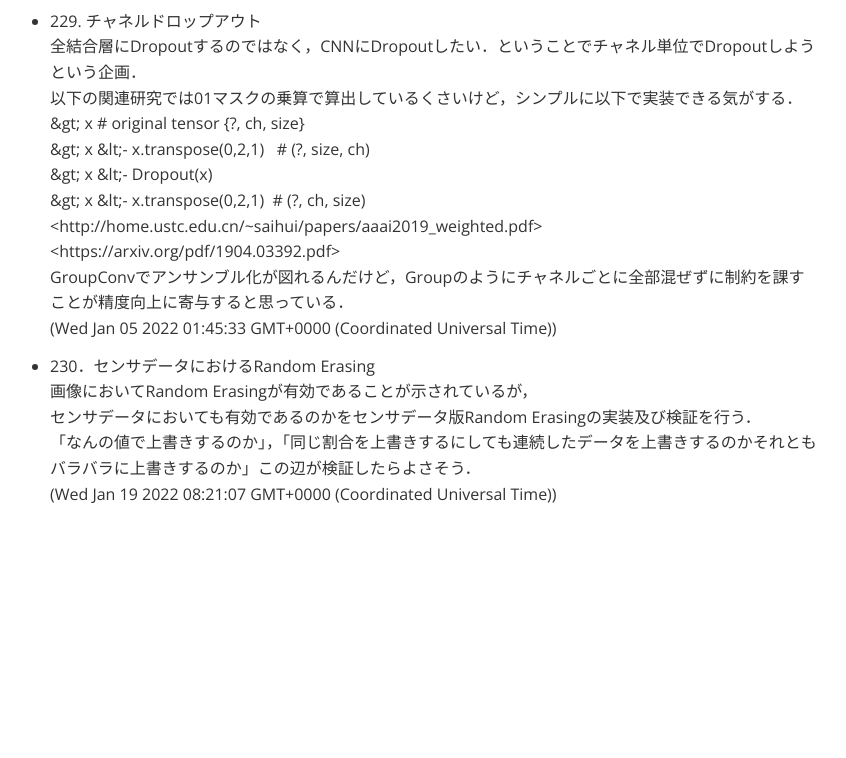
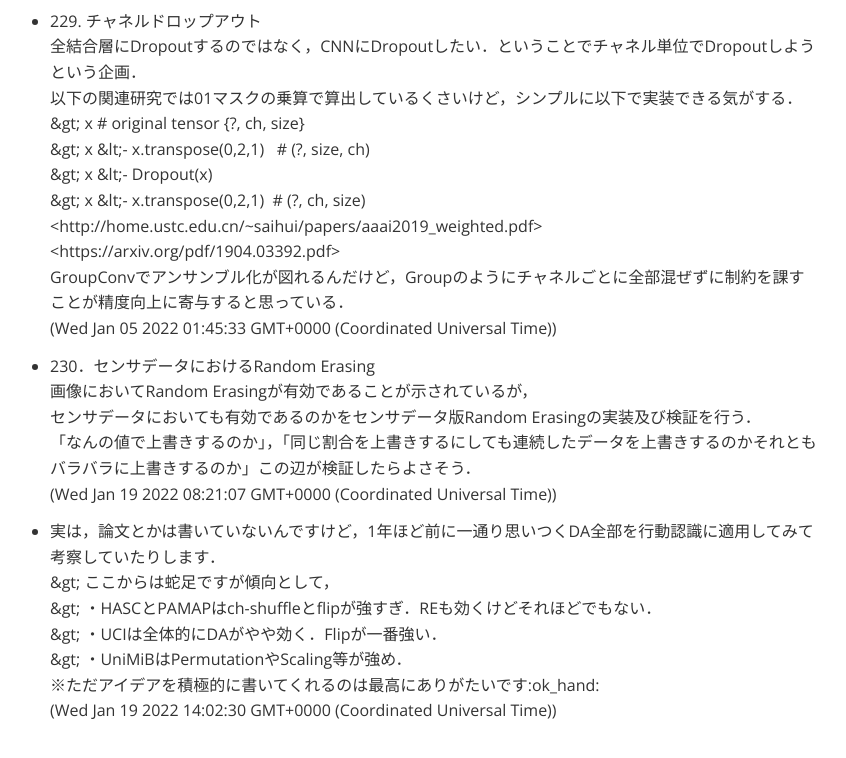
Before and after one commit to haselab-dev/idea_summary_site_by_annony_chan, a plain HTML site: page index.html in a window 1280 px wide. Shown: the part 1625-2383 px from the top of the page, without its empty margins (220-1066 px from the left). Before the commit the page ends 2244 px from the top, so only its background shows below. Drawn offline with nearby package versions, Linux system fonts and the light colour scheme.

Commit message:
update content

```diff
--- a/index.html
+++ b/index.html
@@ -628,6 +628,12 @@ GroupConvでアンサンブル化が図れるんだけど，Groupのようにチ
 画像においてRandom Erasingが有効であることが示されているが，
 センサデータにおいても有効であるのかをセンサデータ版Random Erasingの実装及び検証を行う．
 「なんの値で上書きするのか」，「同じ割合を上書きするにしても連続したデータを上書きするのかそれともバラバラに上書きするのか」この辺が検証したらよさそう．</span><div>(Wed Jan 19 2022 08:21:07 GMT+0000 (Coordinated Universal Time))</div></li>
+            <li><span>実は，論文とかは書いていないんですけど，1年ほど前に一通り思いつくDA全部を行動認識に適用してみて考察していたりします．
+&amp;gt; ここからは蛇足ですが傾向として，
+&amp;gt; ・HASCとPAMAPはch-shuffleとflipが強すぎ．REも効くけどそれほどでもない．
+&amp;gt; ・UCIは全体的にDAがやや効く．Flipが一番強い．
+&amp;gt; ・UniMiBはPermutationやScaling等が強め．
+※ただアイデアを積極的に書いてくれるのは最高にありがたいです:ok_hand:</span><div>(Wed Jan 19 2022 14:02:30 GMT+0000 (Coordinated Universal Time))</div></li>
         </ul>
     </div></div>
 </body>
```
